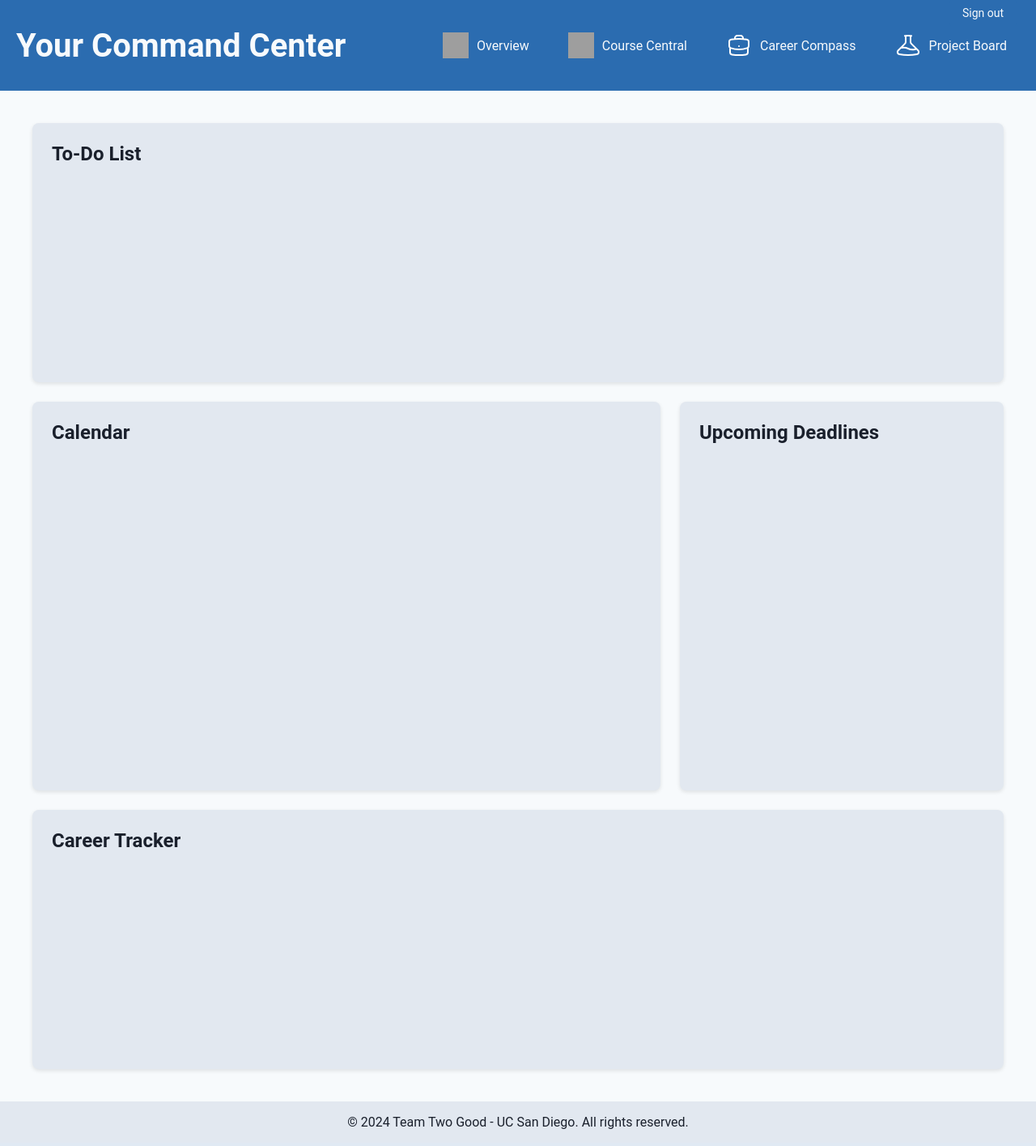
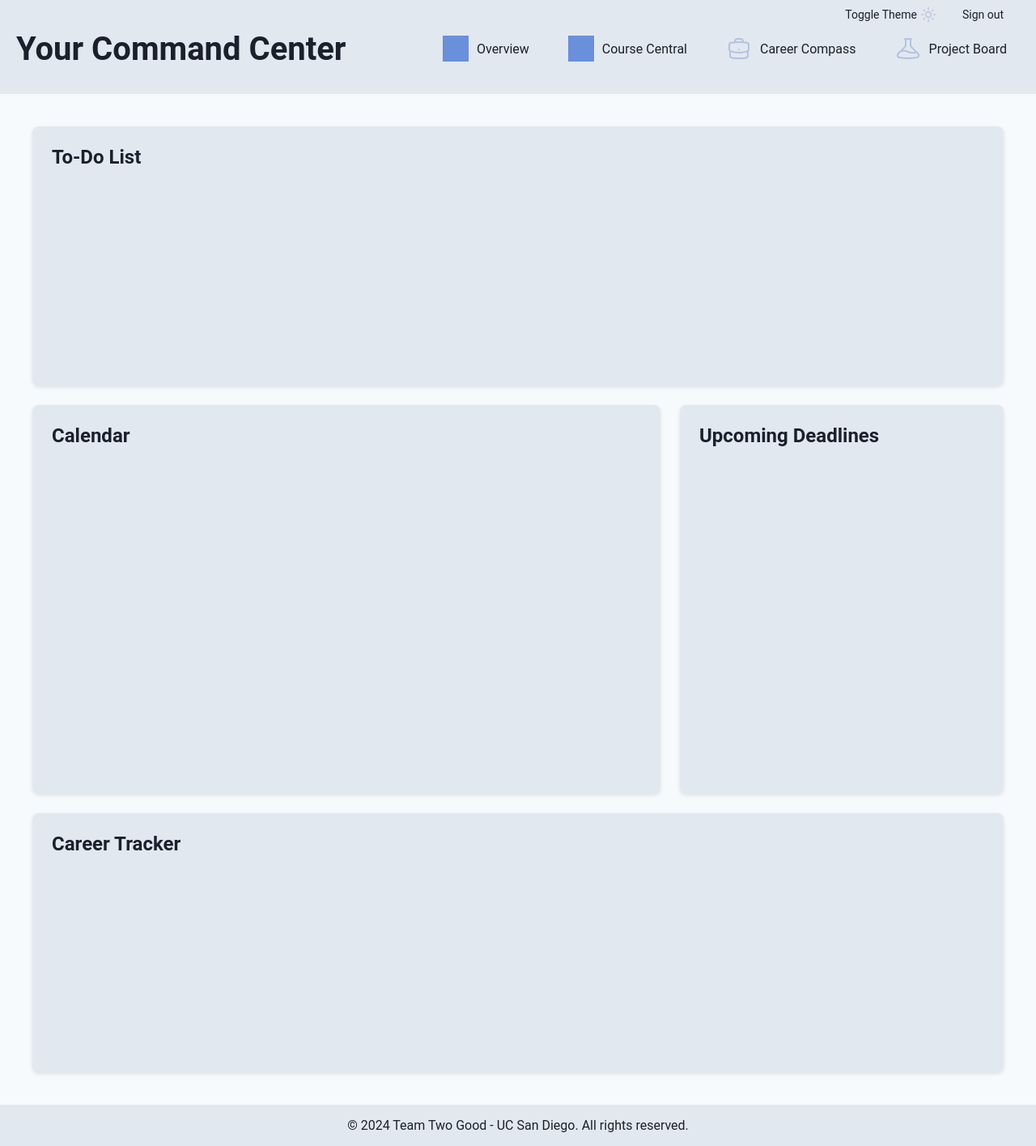
Before and after one commit to cse210-fa24-group2/cse210-fa24-group2, a Flask app: page /dashboard in a window 1280 px wide. Shown: the whole page at 81% size. Before the commit the page ends 1394 px from the top, so only its background shows below. Run offline with Flask 3, Linux system fonts and the light colour scheme; the visitor is signed in with stand-in values (Sample User, id 1); grey boxes are pictures that could not be loaded.

Commit message:
fix #46 - added light/dark mode toggle

```diff
--- a/src/app.py
+++ b/src/app.py
@@ -21,7 +21,7 @@ import google.auth.transport.requests
 from google.oauth2 import id_token
 from google_auth_oauthlib.flow import Flow
 import requests
-from src.calendarGoogle import calendarGoogle
+from calendarGoogle import calendarGoogle
 
 
 # Load environment variables from .env file
@@ -75,7 +75,7 @@ class User(db.Model):
     google_id = db.Column(db.String(255), unique=True, nullable=False)
     name = db.Column(db.String(255), nullable=False)
 
-
+'''
 def login_required(function):
     """
     Decorator that requires the user to be logged in to access the route.
@@ -93,7 +93,7 @@ def login_required(function):
             return abort(401)  # Unauthorized
         return function(*args, **kwargs)
 
-    return wrapper
+    return wrapper'''
 
 
 @app.route("/login")
@@ -198,11 +198,11 @@ def home():
     Returns:
         str: HTML content with options.
     """
-    return render_template("signIn.html")
+    return render_template("index.html")
 
 
 @app.route("/dashboard")
-@login_required
+# @login_required
 def dashboard():
     """
     Dashboard page, accessible only to logged-in users.
--- a/static/css/styles.css
+++ b/static/css/styles.css
@@ -18,8 +18,8 @@ body {
 
 /* Header Section */
 hgroup {
-    background-color: var(--button-background-lm);
-    color: var(--button-text-lm);
+    background-color: var(--background-secondary-lm);
+    color: var(--text-primary-lm);
     height: auto;
     display: flex;
     align-items: center;
@@ -34,21 +34,22 @@ header {
 
 /* Header Controls Section */
 basicControls {
-    background-color: var(--button-background-lm);
+    background-color: var(--background-secondary-lm);
     display: flex;
     justify-content: flex-end;
+    gap: 1rem;
 }
 
 .logout-btn {
-    background-color: var(--button-background-lm);
-    color: var(--button-text-lm);
+    background-color: var(--background-secondary-lm);
+    color: var(--text-primary-lm);
     border: none;
-    padding: 0.5rem 1rem;
+    padding: 0.5rem 0.5rem;
     border-radius: 4px;
     cursor: pointer;
     font-size: 0.875rem;
     transition: background-color 0.3s, transform 0.2s;
-    margin-right: 1.5rem;
+    margin-right: 2rem;
 }
 
 .logout-btn:hover {
@@ -82,7 +83,43 @@ nav ul li:hover {
     transform: scale(1.05);
 }
 
+.icon, .menu-icon, .theme-icon {
+    filter: invert(9%) sepia(7%) saturate(3104%) hue-rotate(182deg) brightness(92%) contrast(90%);
+}
 
+/* Light Mode/Dark Mode Toggle */
+
+.theme-button {
+    background-color: var(--background-secondary-lm);
+    color: var(--text-primary-lm);
+    border: none;
+    padding: 0.5rem 0.5rem;
+    border-radius: 4px;
+    cursor: pointer;
+    font-size: 0.875rem;
+    transition: background-color 0.3s, transform 0.2s;
+    display: flex;
+    align-items: center;
+    gap: 0.25rem;
+}
+
+.theme-button:hover {
+    background-color: var(--button-hover-lm);
+    transform: scale(1.05);
+}
+
+.theme-icon {
+    width: 1.25rem;
+    height: 1.25rem;
+}
+
+#theme-toggle {
+    display: none;
+}
+
+#theme-toggle:checked + .theme-button img.theme-icon {
+    content: url("../assets/icons/darkmode.svg");
+}
 
 /* Menu Button - can be used later for responsive screen sizing */
 .menu-button {
@@ -114,7 +151,7 @@ nav ul li:hover {
     }
 
     #menu-toggle:checked + .menu-button img.menu-icon {
-        content: url("../assets/navbar/menu.svg");
+        content: url("../assets/navbar/exit.svg");
     }
 
     nav > ul {
@@ -123,8 +160,6 @@ nav ul li:hover {
         align-items: left; /*allows left alignment of nav bar in mobile view*/
         gap: 1rem;
         border-radius: 1rem;
-        background: rgb(25, 55, 109);
-        background: linear-gradient(0deg, rgba(25, 55, 109, 0.2) 0%, rgba(24, 55, 109, 1) 100%);
         padding: 1rem 1rem;
         margin: 1rem 0.5rem;
         box-shadow: 0 0 1rem 0 rgba(0, 0, 0 , 0.25%)
@@ -136,6 +171,10 @@ nav ul li:hover {
     }
 
     .tooltiptext {
+        display: none;
+    }
+
+    .icon {
         display: none;
     }
 }
--- a/static/css/vars.css
+++ b/static/css/vars.css
@@ -12,11 +12,14 @@
     --text-primary-lm: #1A202C;
     --button-text-lm: #F7FAFC;
     --focus-outline-lm: #3182CE;
+}
 
-    --background-primary-dm: #1A202C;
-    --background-secondary-dm: #2D3748;
-    --button-background-dm: #63B3ED;
-    --button-hover-dm: #4A9AD4;
-    --text-primary-dm: #F7FAFC;
-    --focus-outline-dm: #63B3ED;
+.darkMode {
+    --background-primary-lm: #1A202C;
+    --background-secondary-lm: #2D3748;
+    --button-background-lm: #63B3ED;
+    --button-hover-lm: #4A9AD4;
+    --text-primary-lm: #F7FAFC;
+    --button-text-lm: #1A202C;
+    --focus-outline-lm: #63B3ED;
 }
--- a/static/js/script.js
+++ b/static/js/script.js
@@ -2,3 +2,9 @@ document.querySelector(".logout-btn").addEventListener("click", function () {
     // Redirect to the Flask logout route
     window.location.href = "/logout";
 });
+
+
+let themeToggler = document.querySelector('#theme-toggle');
+themeToggler.addEventListener('click', function(){
+    document.body.classList.toggle('darkMode');
+});
--- a/templates/index.html
+++ b/templates/index.html
@@ -9,6 +9,11 @@
 
 <body>
     <basicControls>
+        <input type="checkbox" id="theme-toggle" />
+        <label for="theme-toggle" class="theme-button">
+            Toggle Theme
+            <img src="{{ url_for('static', filename='assets/icons/lightmode.svg') }}" alt="theme" class="theme-icon" />
+        </label>
         <button class="logout-btn">Sign out</button>
     </basicControls>
     <hgroup>
@@ -67,6 +72,8 @@
         &copy; 2024 Team Two Good - UC San Diego. All rights reserved.
     </footer>
 
+    <script type="module" src="{{ url_for('static', filename='js/script.js') }}"></script>
+
 </body>
 
 </html>
```
Also changed, not shown: static/assets/icons/darkmode.svg (added), static/assets/icons/lightmode.svg (added).
